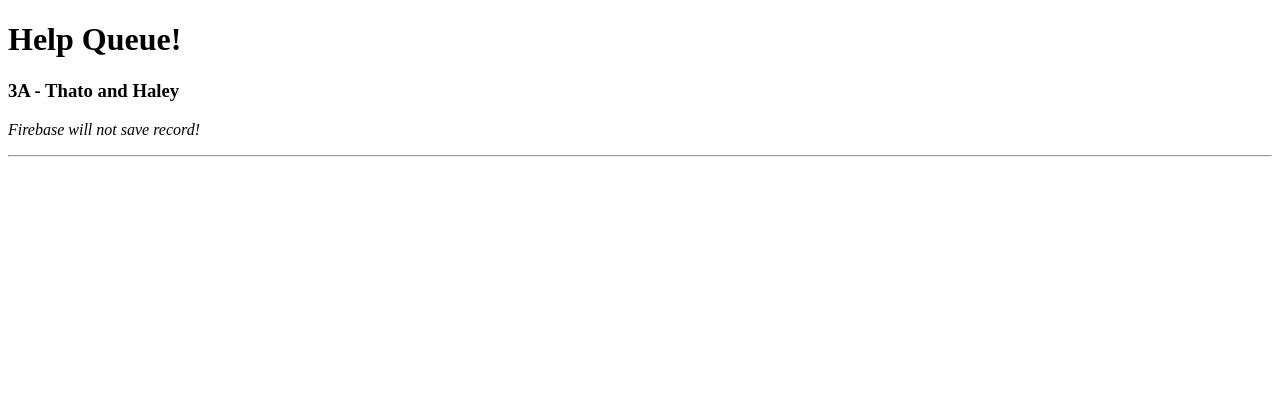
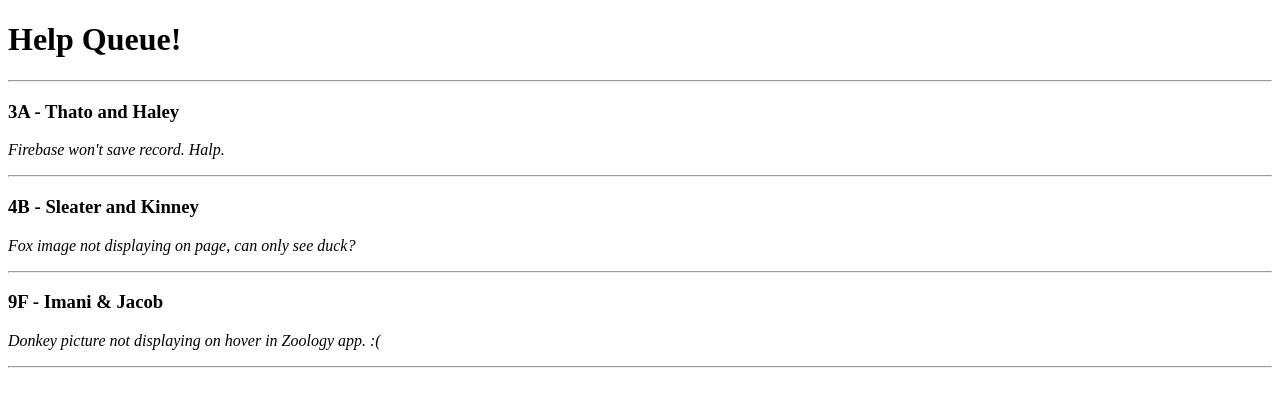
Before and after one commit to semariah/reackt-wk-2-help-queue, a React app: page / in a window 1280 px wide. Shown: the top 406 px of the page. Built offline with nearby package versions, Linux system fonts and the light colour scheme.

Commit message:
add ESLint to react-help-queue

```diff
--- a/package.json
+++ b/package.json
@@ -4,6 +4,8 @@
   "description": "",
   "main": "index.js",
   "scripts": {
+    "lint": "eslint src/*jsx src/**/**; exit 0",
+    "lint-fix": "eslint src/*jsx src/**/** --fix; exit 0",
     "test": "echo \"Error: no test specified\" && exit 1",
     "start": "webpack-dev-server"
   },
@@ -19,6 +21,9 @@
     "babel-loader": "^7.0.0",
     "babel-preset-es2015": "^6.24.1",
     "babel-preset-react": "^6.24.1",
+    "eslint": "^5.0.1",
+    "eslint-loader": "^2.0.0",
+    "eslint-plugin-react": "^7.5.1",
     "html-webpack-plugin": "^2.29.0",
     "react-hot-loader": "^3.0.0-beta.7",
     "webpack": "^3.4.0",
--- a/src/components/Header.jsx
+++ b/src/components/Header.jsx
@@ -1,9 +1,9 @@
-import React from "react";
+import React from 'react'
 
 function Header(){
   return (
     <h1>Help Queue!</h1>
-  );
+  )
 }
 
-export default Header;
+export default Header
--- a/src/components/TicketList.jsx
+++ b/src/components/TicketList.jsx
@@ -1,13 +1,36 @@
-import React from "react";
-import Ticket from "./Ticket";
+import React from 'react'
+import Ticket from './Ticket'
+
+var masterTicketList = [
+  {
+    names: 'Thato and Haley',
+    location: '3A',
+    issue: 'Firebase won\'t save record. Halp.'
+  },
+  {
+    names: 'Sleater and Kinney',
+    location: '4B',
+    issue: 'Fox image not displaying on page, can only see duck?'
+  },
+  {
+    names: 'Imani & Jacob',
+    location: '9F',
+    issue: 'Donkey picture not displaying on hover in Zoology app. :('
+  }
+]
 
 function TicketList(){
   return (
-    <Ticket
-      location="3A"
-      names="Thato and Haley"
-      issue="Firebase will not save record!"/>
-  );
+    <div>
+      <hr/>
+      {masterTicketList.map((ticket, index) =>
+        <Ticket names={ticket.names}
+          location={ticket.location}
+          issue={ticket.issue}
+          key={index}/>
+      )}
+    </div>
+  )
 }
 
-export default TicketList;
+export default TicketList
--- a/src/index.jsx
+++ b/src/index.jsx
@@ -1,7 +1,7 @@
-import React from 'react';
-import ReactDOM from 'react-dom';
-import App from './components/App';
-import { AppContainer } from 'react-hot-loader';
+import React from 'react'
+import ReactDOM from 'react-dom'
+import App from './components/App'
+import { AppContainer } from 'react-hot-loader'
 
 const render = (Component) => {
   ReactDOM.render(
@@ -9,13 +9,16 @@ const render = (Component) => {
       <Component/>
     </AppContainer>,
     document.getElementById('react-app-root')
-  );
-};
+  )
+}
 
-render(App);
+render(App)
+
+/*eslint-disable */
 
 if (module.hot) {
   module.hot.accept('./components/App', () => {
     render(App)
-  });
+  })
 }
+/*eslint-enable */
--- a/webpack.config.js
+++ b/webpack.config.js
@@ -33,6 +33,16 @@ module.exports = {
     rules: [
       {
         test: /\.jsx?$/,
+        enforce: "pre",
+        loader: "eslint-loader",
+        exclude: /node_modules/,
+        options: {
+          emitWarning: true,
+          configFile: "./.eslintrc.json"
+          }
+        },
+        {
+        test: /\.jsx?$/,
         loader: "babel-loader",
         exclude: /node_modules/,
         options: {
```
Also changed, not shown: src/components/App.jsx (+5 -5 lines), src/components/Ticket.jsx (+5 -5 lines), .eslintrc.json (added), 1 other file (tests, documents, lock files or other folders). Lines whose indentation alone changed are shown as unchanged.
